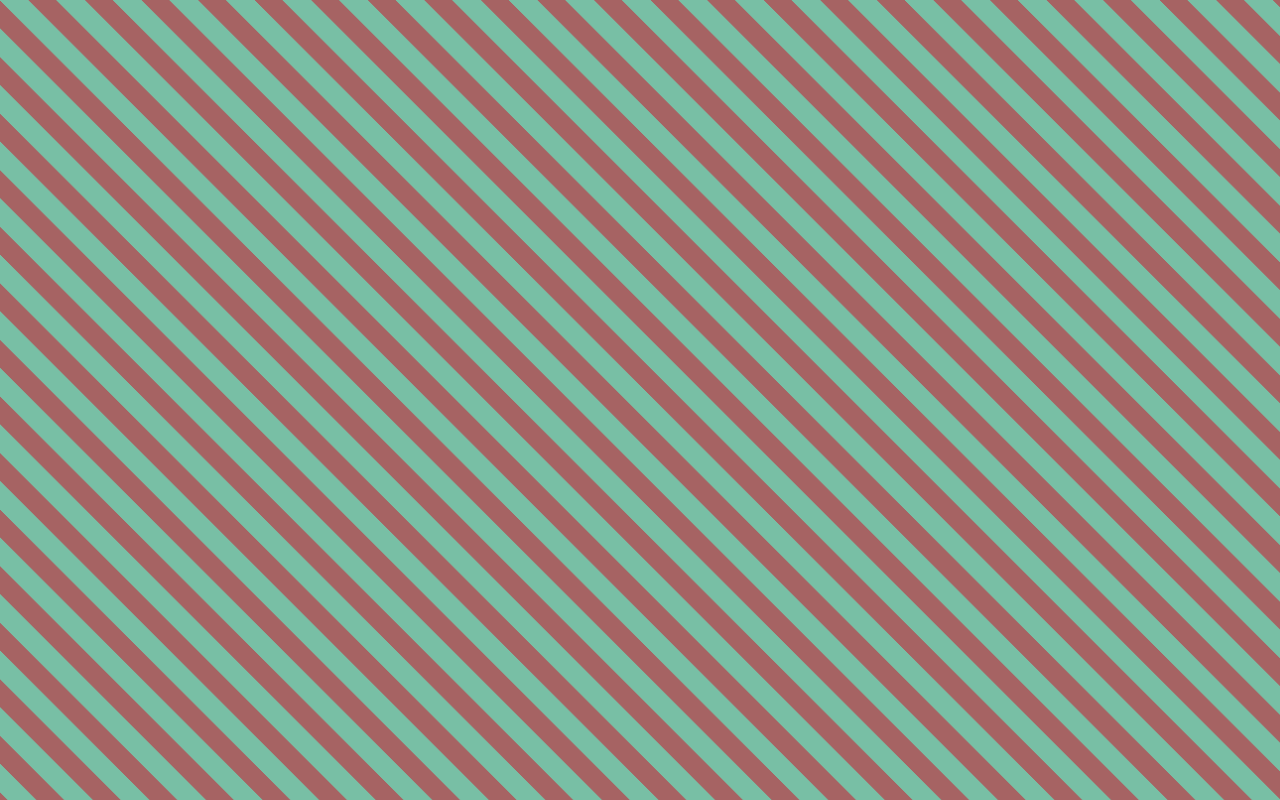
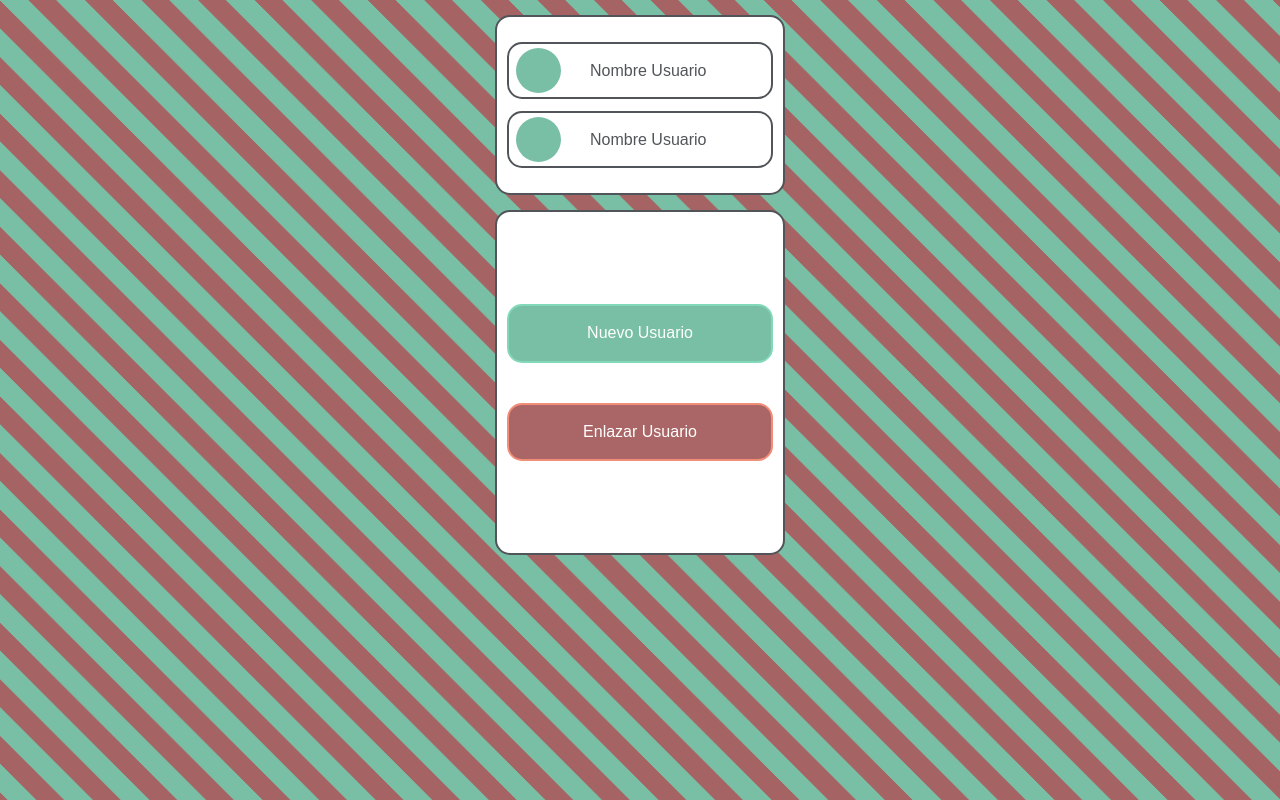
Before and after one commit to llorander/AspergerAsturias, a Vue app in the folder front/: page /admin-panel in a window 1280 px wide. Built offline with nearby package versions, Linux system fonts and the light colour scheme.

Commit message:
Added Admin Panel

```diff
--- a/front/src/router/routes.js
+++ b/front/src/router/routes.js
@@ -4,8 +4,8 @@
     component: () => import("@/views/Home/HomePage.vue"),
   },
   {
-    path: "/about",
-    component: () => import("@/views/About/AboutPage.vue"),
+    path: "/admin-panel",
+    component: () => import("@/views/Admin/AdminPanel.vue"),
   },
   {
     path: "/tasks",
--- a/front/src/views/About/AboutPage.vue
+++ /dev/null
@@ -1,5 +0,0 @@
-<template>
-  <div class="about">
-    <h1>This is an about page</h1>
-  </div>
-</template>
--- /dev/null
+++ b/front/src/views/Admin/AdminPanel.vue
@@ -0,0 +1,140 @@
+<template>
+  <div class="admin-panel">
+    <section>
+      <article class="user-list-box">
+        <router-link class="user" to="">
+          <figure>
+            <img src="" alt="">
+          </figure>
+          <p>Nombre Usuario</p>
+        </router-link>
+        <router-link class="user" to="">
+          <figure>
+            <img src="" alt="">
+          </figure>
+          <p>Nombre Usuario</p>
+        </router-link>
+      </article>
+    </section>
+    <section>
+      <article class="new-user-box">
+        <router-link class="new-user-button" to="">Nuevo Usuario</router-link>
+        <router-link class="link-user-button" to="#">Enlazar Usuario</router-link>
+      </article>
+      <!-- <article class="user-management-box">
+        <router-link class="planning-button" to="">Planificación</router-link>
+        <router-link class="completed-tasks-button" to="">Tareas Completadas</router-link>
+        <router-link class="points-button" to="">Puntos</router-link>
+      </article> -->
+    </section>
+  </div>
+</template>
+
+<style scoped>
+
+section {
+    display: flex;
+    justify-content: center;
+    align-items: center;
+    margin: 15px 0;
+}
+.user-list-box {
+    background: #fff;
+    height: 180px;
+    width: 290px;
+    display: flex;
+    flex-direction: column;
+    align-items: center;
+    justify-content: center;
+    border-radius: 15px;
+    border: 2px solid #515459;
+    color: #515459;
+}
+
+.user-list-box .user {
+    border: 2px solid #515459;
+    width: 266px;
+    display: flex;
+    padding: 4px 7px;
+    border-radius: 15px;
+}
+
+.user-list-box p {
+    margin-top: 12px;
+    margin-left: 29px;
+}
+
+figure {
+    width: 45px;
+    height: 45px;
+    border-radius: 50%;
+    background-color: #78BFA5;
+}
+
+.user-list-box a:not(:last-child) {
+    margin-bottom: 12px;
+}
+
+.new-user-box {
+    background: #fff;
+    height: 345px;
+    width: 290px;
+    display: flex;
+    flex-direction: column;
+    align-items: center;
+    justify-content: center;
+    border-radius: 15px;
+    border: 2px solid #515459;
+}
+
+.new-user-button {
+    margin-bottom: 40px;
+    border: solid 2px #82D9B9;
+    background: #78BFA5;
+}
+
+.link-user-button {
+    background: #AA6666;
+    border: solid 2px #F28D77;
+}
+
+.planning-button {
+    margin-bottom: 40px;
+    border: solid 2px #82D9B9;
+    background: #78BFA5;
+}
+
+.completed-tasks-button {
+    background: #AA6666;
+    margin-bottom: 40px;
+    border: solid 2px #F28D77;
+}
+
+.points-button {
+    border: solid 2px #82D9B9;
+    background: #78BFA5;
+}
+
+.new-user-box a, .user-management-box a {
+    display: block;
+    text-align: center;
+    padding: 16px 5px;
+    border-radius: 15px;
+    width: 266px;
+    color: #fff;
+    font-size: 1rem;
+}
+
+.user-management-box {
+    background: #fff;
+    height: 345px;
+    width: 290px;
+    display: flex;
+    flex-direction: column;
+    align-items: center;
+    justify-content: center;
+    border-radius: 15px;
+    border: 2px solid #515459;
+    color: #fff;
+}
+</style>
```
Also changed, not shown: 1 other file (tests, documents, lock files or other folders).
